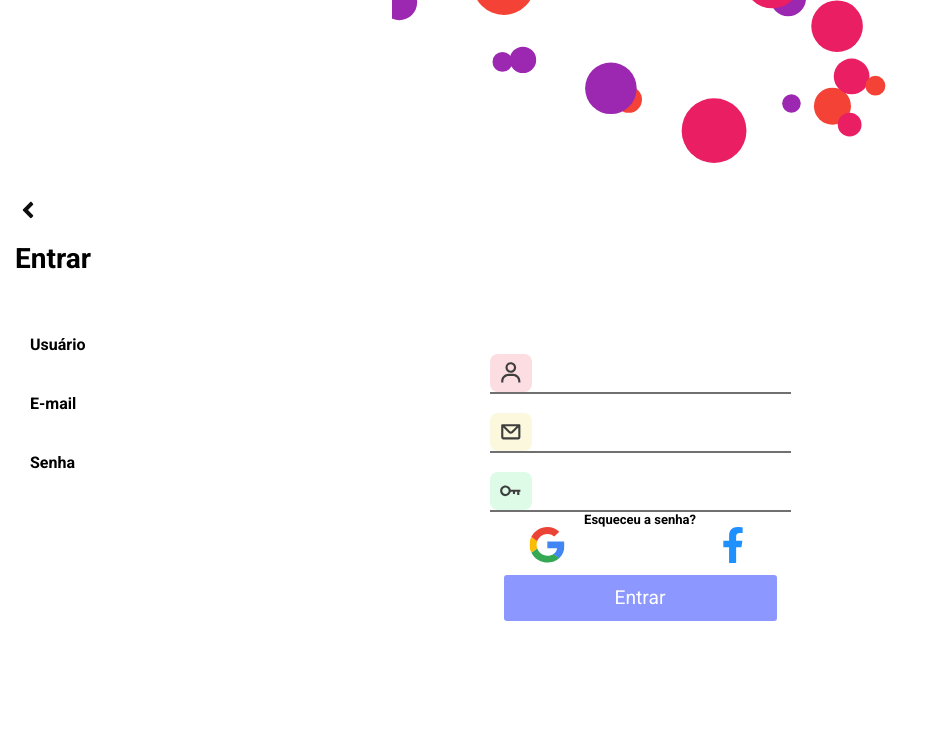
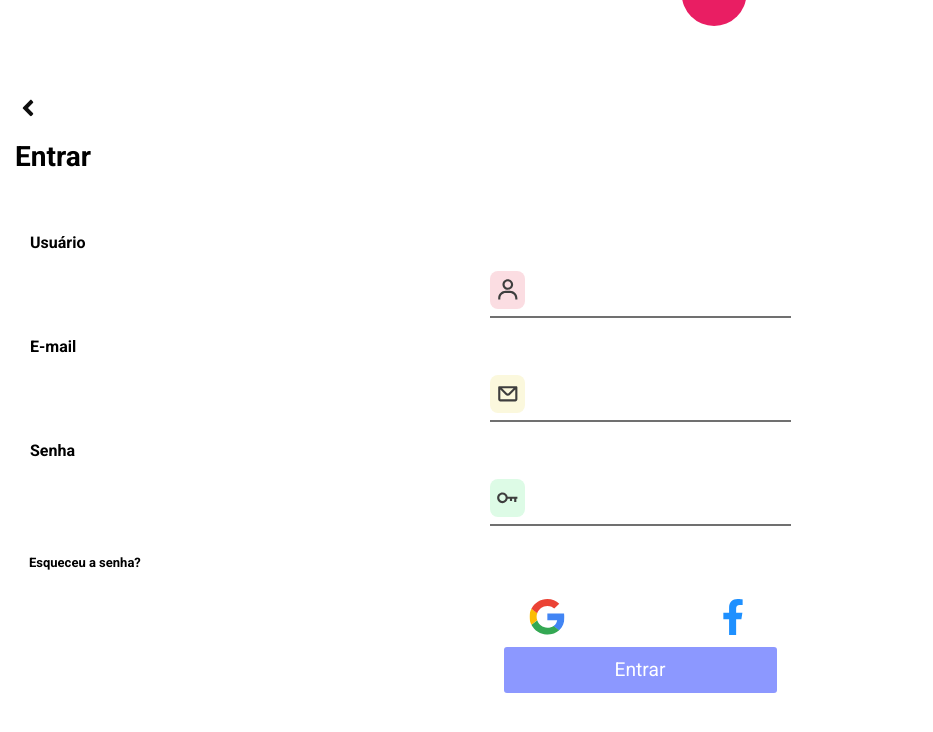
Before and after one commit to igoormatias/soapp-web, a React (Create React App) app: page /login in a window 1280 px wide. Shown: the top 732 px of the page, without its empty margins (0-933 px from the left). Built offline with nearby package versions, Linux system fonts and the light colour scheme.

Commit message:
spaces on the login screen

```diff
--- a/src/components/Input/Key/index.tsx
+++ b/src/components/Input/Key/index.tsx
@@ -18,7 +18,7 @@ const KeyContainer: React.FC<KeyContainerProps> = ({ title }) => {
                 <IconContainer bg="#DDFBE6">
                     <BiKey/>
                 </IconContainer>
-                <input/>
+                <input type="password" />
             </Container>
         </>
     )
--- a/src/components/Input/style.ts
+++ b/src/components/Input/style.ts
@@ -8,7 +8,11 @@ export const Container = styled.div`
     border-bottom: 2px solid #707070;
 
     input {
+        width: 100%;
+
         border: 0;
+
+        margin-left: 8px;
     }
 
     font-size: 1.6rem;
@@ -19,6 +23,7 @@ export const Title = styled.strong`
     align-self: flex-start;
 
     margin-left: 30px;
+    margin-bottom: 19px;
 
     font-size: 1rem;
 
@@ -37,4 +42,6 @@ export const IconContainer = styled.div`
     background: ${ props => props.bg };
 
     border-radius: 8px;
+
+    margin-bottom: 7.1px;
 `
--- a/src/pages/Login/index.tsx
+++ b/src/pages/Login/index.tsx
@@ -37,7 +37,9 @@ function Login () {
             </TitleContainer>
 
             <UserContainer title="Usuário" />
+            <br/>
             <MailContainer title="E-mail" />
+            <br/>
             <KeyContainer title="Senha" />
 
             <Title2> Esqueceu a senha? </Title2>
--- a/src/pages/Login/style.ts
+++ b/src/pages/Login/style.ts
@@ -15,7 +15,12 @@ export const Container = styled.div `
 `
 
 export const Header = styled.div`
-height: 30px;`
+    position: absolute;
+
+    top: 30px;
+
+    height: 30px;
+`
 
 export const Eclipse = styled.img`
     position: relative;
@@ -60,6 +65,8 @@ export const FormContainer = styled.div`
 `
 
 export const Title2 = styled.text `
+    align-self: flex-start;
+    margin: 29px;
     font-size: 13px;
     font-weight: bold;
 `
```
